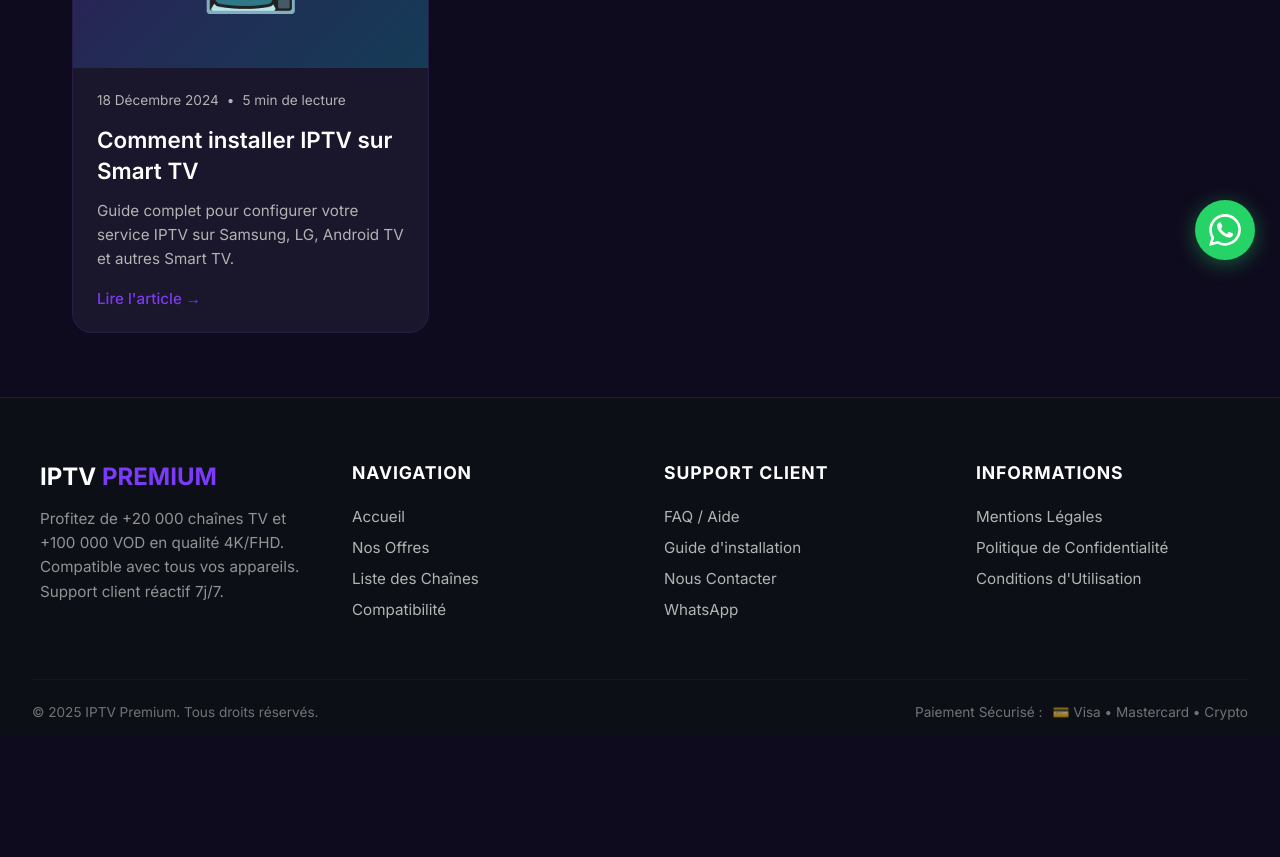
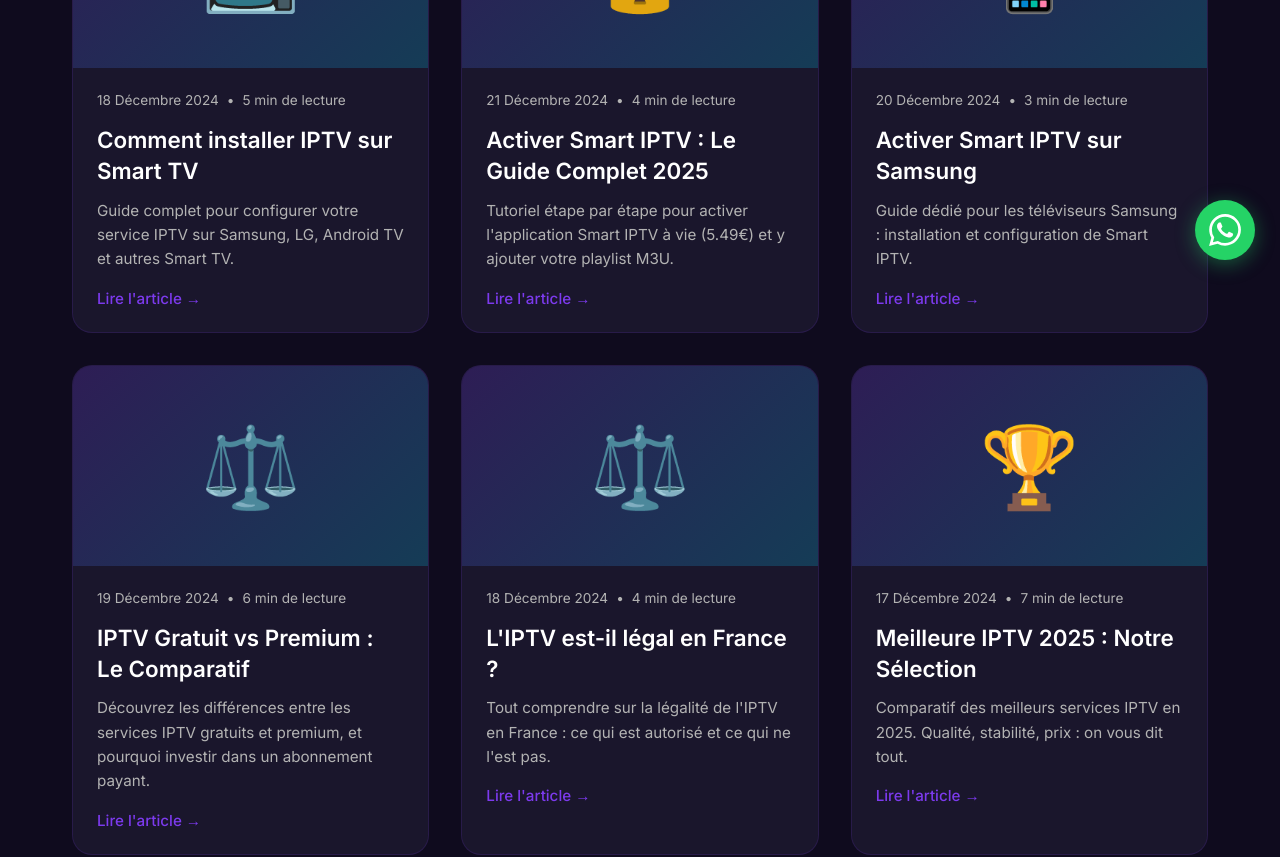
Before and after one commit to SmailNilson/iptv-platform, a Next.js app: page /blog in a window 1280 px wide. Shown: the part 440-1297 px from the top of the page. Before the commit the page ends 1176 px from the top, so only its background shows below. Built offline with nearby package versions, Linux system fonts and the light colour scheme.

Commit message:
Add all blog articles to blog listing page

```diff
--- a/src/app/blog/page.tsx
+++ b/src/app/blog/page.tsx
@@ -12,6 +12,54 @@
         date: "18 Décembre 2024",
         readTime: "5 min",
         image: "📺"
+    },
+    {
+        id: "smart-iptv-activation",
+        title: "Activer Smart IPTV : Le Guide Complet 2025",
+        excerpt: "Tutoriel étape par étape pour activer l'application Smart IPTV à vie (5.49€) et y ajouter votre playlist M3U.",
+        date: "21 Décembre 2024",
+        readTime: "4 min",
+        image: "🔓"
+    },
+    {
+        id: "activer-smart-iptv-samsung",
+        title: "Activer Smart IPTV sur Samsung",
+        excerpt: "Guide dédié pour les téléviseurs Samsung : installation et configuration de Smart IPTV.",
+        date: "20 Décembre 2024",
+        readTime: "3 min",
+        image: "📱"
+    },
+    {
+        id: "iptv-gratuit-vs-premium",
+        title: "IPTV Gratuit vs Premium : Le Comparatif",
+        excerpt: "Découvrez les différences entre les services IPTV gratuits et premium, et pourquoi investir dans un abonnement payant.",
+        date: "19 Décembre 2024",
+        readTime: "6 min",
+        image: "⚖️"
+    },
+    {
+        id: "iptv-legal-france",
+        title: "L'IPTV est-il légal en France ?",
+        excerpt: "Tout comprendre sur la légalité de l'IPTV en France : ce qui est autorisé et ce qui ne l'est pas.",
+        date: "18 Décembre 2024",
+        readTime: "4 min",
+        image: "⚖️"
+    },
+    {
+        id: "meilleure-iptv-2025",
+        title: "Meilleure IPTV 2025 : Notre Sélection",
+        excerpt: "Comparatif des meilleurs services IPTV en 2025. Qualité, stabilité, prix : on vous dit tout.",
+        date: "17 Décembre 2024",
+        readTime: "7 min",
+        image: "🏆"
+    },
+    {
+        id: "probleme-iptv-buffering",
+        title: "Problème IPTV Buffering : Solutions",
+        excerpt: "Votre IPTV rame ou coupe ? Voici toutes les solutions pour résoudre les problèmes de buffering.",
+        date: "16 Décembre 2024",
+        readTime: "5 min",
+        image: "🔧"
     }
 ];
 
```
